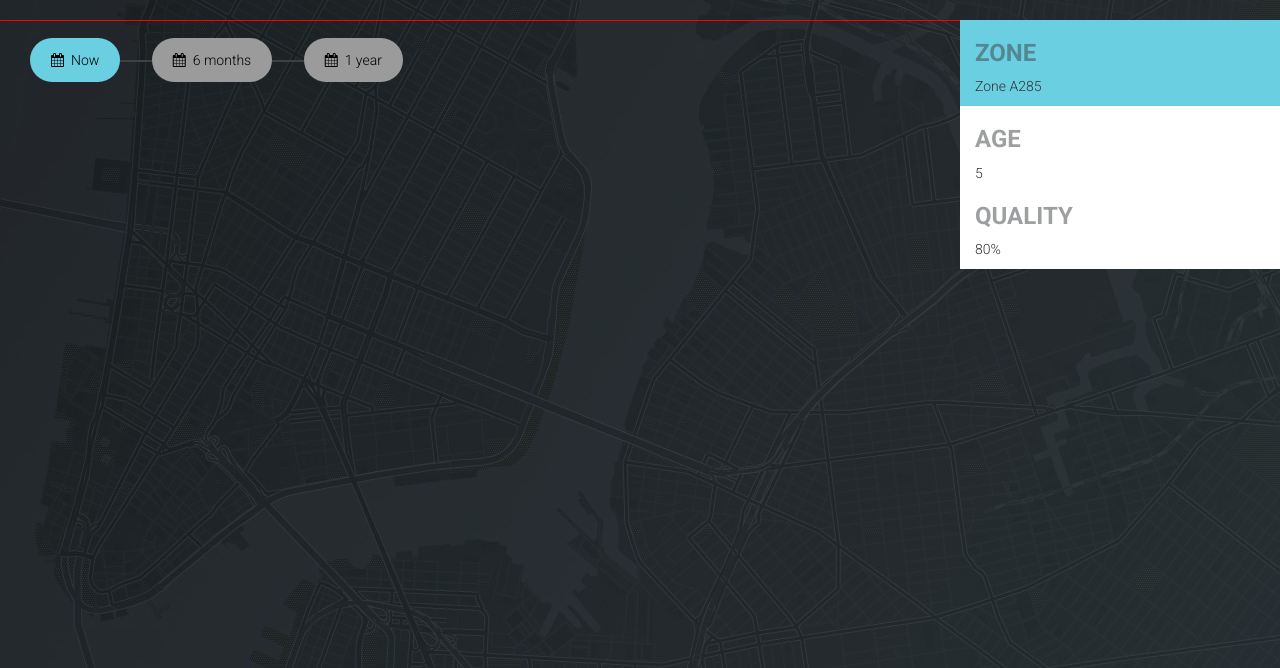
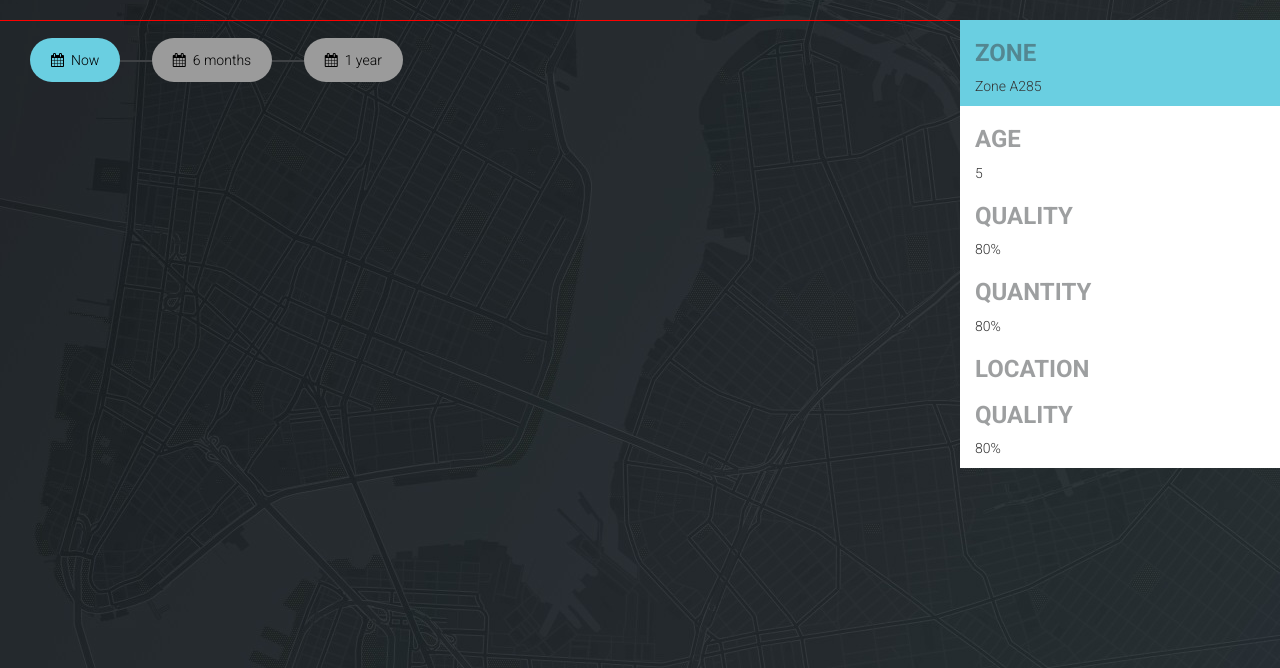
Before and after one commit to Coder-Club-Unearthed/webapp, a Django app: template proj/src/templates/home1.html in a window 1280 px wide. Shown: the part 52-720 px from the top of the page. Run offline with Django 3.2, Linux system fonts and the light colour scheme; the template is opened without the code that fills it, so the values that code supplies are empty; some libraries are stand-ins or nearby versions.

Commit message:
2nd commit
2nd commit

```diff
--- a/proj/src/templates/home1.html
+++ b/proj/src/templates/home1.html
@@ -69,6 +69,12 @@
 				<h3 class="side_bar-heading"> Age</h3>
 				<p id='zone-age'> 5</p>
 				<h3 class="side_bar-heading"> Quality</h3>
+				<p id='zone-quality'> 80%</p>
+				<h3 class="side_bar-heading"> Quantity</h3>
+				<p id='zone-quantity'> 80%</p>
+				<h3 class="side_bar-heading">Location</h3>
+				<p id='zone-location'> </p>
+				<h3 class="side_bar-heading"> Quality</h3>
 				<p id='zone-age'> 80%</p>
 			</div>
   </div>
```
